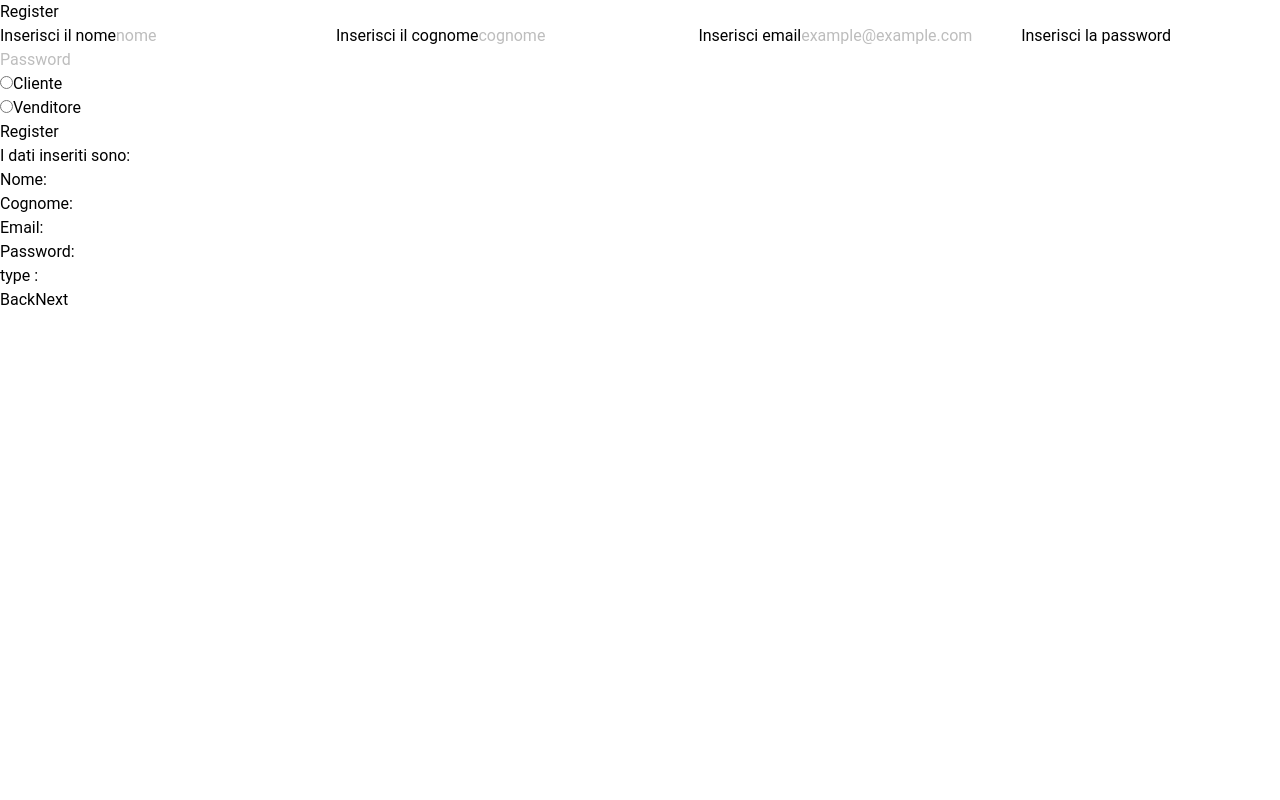
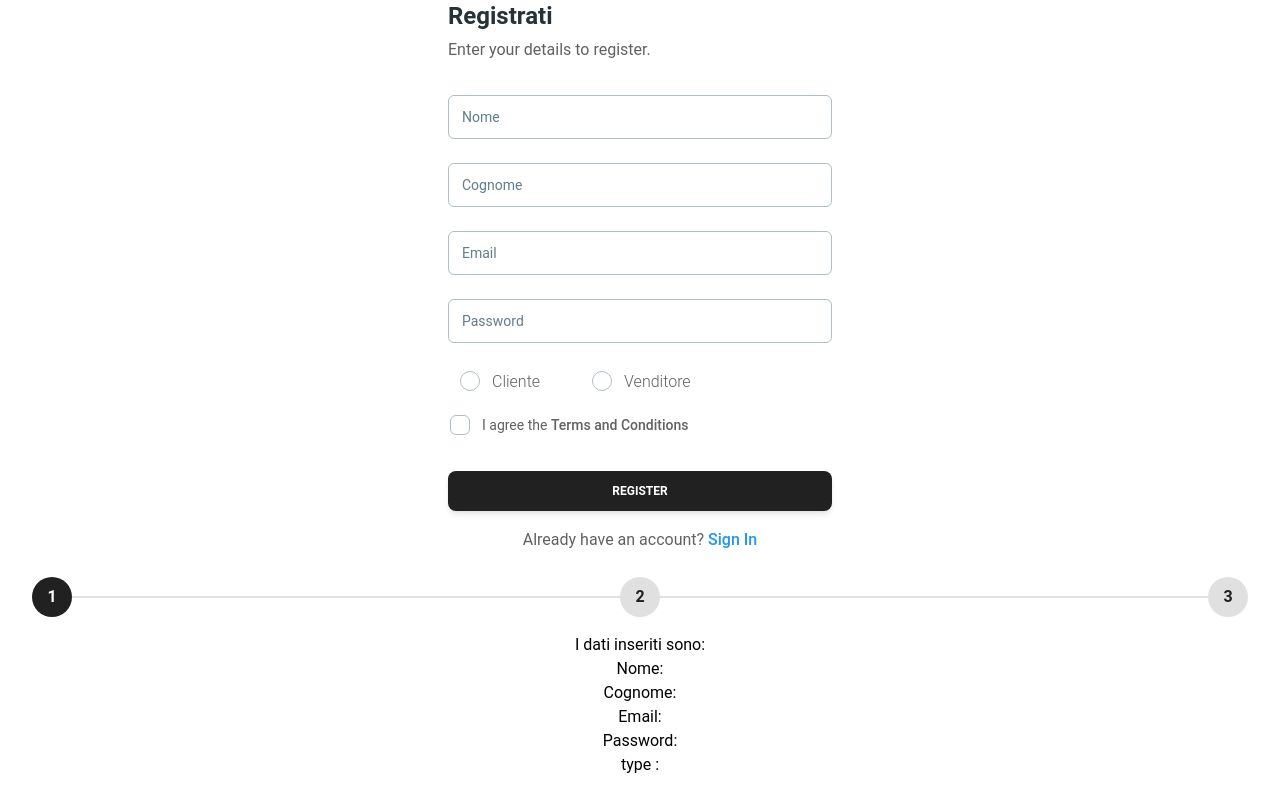
Before and after one commit to lpilla/olimpia-pet, a React (Vite) app: page /register in a window 1280 px wide. Built offline with nearby package versions, Linux system fonts and the light colour scheme.

Commit message:
form step1&2

```diff
--- a/src/pages/register/index.jsx
+++ b/src/pages/register/index.jsx
@@ -1,133 +1,172 @@
+import React from "react";
 import { Link } from "react-router-dom";
 import { useState } from "react";
+import {
+  Stepper,
+  Step,
+  Card,
+  Input,
+  Checkbox,
+  Button,
+  Typography,
+  Radio
+} from "@material-tailwind/react";
 
 const Register = () => {
   const [nome, setNome] = useState("");
   const [cognome, setCognome] = useState("");
   const [email, setEmail] = useState("");
   const [password, setPassword] = useState("");
-  const [step, setStep] = useState(1);
   const [data, setData] = useState({});
-
+  const [type, setType] = useState(false);
+  const [activeStep, setActiveStep] = React.useState(0);
+  const [isLastStep, setIsLastStep] = React.useState(false);
+  const [isFirstStep, setIsFirstStep] = React.useState(false);
   const changeStep = (e) => {
     e.preventDefault();
-    setData({ nome: nome, cognome: cognome, email: email, password: password });
-    setStep((p) => p + 1);
+    setData({
+      nome: nome,
+      cognome: cognome,
+      email: email,
+      password: password,
+      type: type,
+    });
+    handleNext();
   };
+  const handleNext = () => !isLastStep && setActiveStep((cur) => cur + 1);
+  const handlePrev = () => !isFirstStep && setActiveStep((cur) => cur - 1);
 
   return (
-    <div className="divPrincipale">
-      <h1>Register</h1>
-
-      {step === 1 && (
-        <form action="" className="form" onSubmit={changeStep}>
-          <label htmlFor="nome">Inserisci il nome</label>
-          <input
+    <div className="flex flex-col items-center max-w-8xl mx-auto">
+      <Card color="transparent" shadow={false}>
+        <Typography variant="h4" color="blue-gray">
+          Registrati
+        </Typography>
+        <Typography color="gray" className="mt-1 font-normal">
+          Enter your details to register.
+        </Typography>
+        {activeStep === 0 && (
+          <form
+            action=""
+            className="mt-8 mb-2 w-80 max-w-screen-lg sm:w-96"
+            onSubmit={changeStep}
+          >
+            <div className="mb-4 flex flex-col gap-6">
+              <Input
+                size="lg"
+                label="Nome"
                 type="text"
-            placeholder="nome"
                 id="nome"
                 value={nome}
                 onChange={(e) => setNome(e.target.value)}
               />
-
-          <label htmlFor="cognome">Inserisci il cognome</label>
-          <input
+              <Input
+                size="lg"
+                label="Cognome"
                 type="text"
                 id="cognome"
-            placeholder="cognome"
                 value={cognome}
                 onChange={(e) => setCognome(e.target.value)}
               />
-
-          <label htmlFor="email">Inserisci email</label>
-          <input
+              <Input
+                size="lg"
+                label="Email"
                 type="email"
                 id="email"
-            placeholder="example@example.com"
                 value={email}
                 onChange={(e) => setEmail(e.target.value)}
               />
-
-          <label htmlFor="password">Inserisci la password</label>
-          <input
+              <Input
                 type="password"
+                size="lg"
+                label="Password"
                 id="password"
-            placeholder="Password"
                 value={password}
                 onChange={(e) => setPassword(e.target.value)}
               />
-          <div className="typeOfUser">
-            <div className="choseUser">
-              <input
-                type="radio"
-                name="cliente"
-                id=""
+            </div>
+            <div className="flex gap-10">
+              <Radio
+                id="cliente"
+                name="type"
+                label="Cliente"
                 value="cliente"
-                onChange={(e) => setValue(e.target.value)}
+                onChange={(e) => setType(e.target.value)}
               />
-              <label htmlFor="cliente">Cliente</label>
+              <Radio
+                id="venditore"
+                name="type"
+                label="Venditore"
+                value="venditore"
+                onChange={(e) => setType(e.target.value)}
+              />
             </div>
-            <div className="choseVendor">
-              <input
-                type="radio"
-                name="venditore"
-                id=""
-                value="venditore"
-                onChange={(e) => setValue(e.target.value)}
+            <Checkbox
+              label={
+                <Typography
+                  variant="small"
+                  color="gray"
+                  className="flex items-center font-normal"
+                >
+                  I agree the
+                  <a
+                    href="#"
+                    className="font-medium transition-colors hover:text-blue-500"
+                  >
+                    &nbsp;Terms and Conditions
+                  </a>
+                </Typography>
+              }
+              containerProps={{ className: "-ml-2.5" }}
             />
-              <label htmlFor="venditore">Venditore</label>
-            </div>
-          </div>
-          <button className="btn_form">Register</button>
+
+            <Button className="mt-6" fullWidth type="submit">
+              Register
+            </Button>
+            <Typography color="gray" className="mt-4 text-center font-normal">
+              Already have an account?{" "}
+              <a
+                href="#"
+                className="font-medium text-blue-500 transition-colors hover:text-blue-700"
+              >
+                Sign In
+              </a>
+            </Typography>
           </form>
         )}
-      {step === 2 && <SecondStep data={data} setData={setData} />}
-      {step === 3 && <Authentication />}
+      </Card>
+      {activeStep === 1 && <Authentication />}
+      <div className="w-full py-4 px-8">
+        <Stepper
+          activeStep={activeStep}
+          isLastStep={(value) => setIsLastStep(value)}
+          isFirstStep={(value) => setIsFirstStep(value)}
+        >
+          <Step onClick={() => setActiveStep(0)}>1</Step>
+          <Step onClick={() => setActiveStep(1)}>2</Step>
+          <Step onClick={() => setActiveStep(2)}>3</Step>
+        </Stepper>
+        {activeStep === 1 && (
+          <div className="mt-16 flex justify-between">
+            <Button onClick={handlePrev} disabled={isFirstStep}>
+              Prev
+            </Button>
+            <Button onClick={handleNext} disabled={isLastStep}>
+              Next
+            </Button>
+          </div>
+        )}
+      </div>
       <h1>I dati inseriti sono: </h1>
       <h5>Nome:{data.nome}</h5>
       <h5>Cognome:{data.cognome}</h5>
       <h5>Email:{data.email}</h5>
       <h5>Password:{data.password}</h5>
       <h5>type :{data.type}</h5>
-      <div className="bottoniNextBack">
-        <button className="bottoniNextBack" onClick={() => setStep(1)}>
-          Back
-        </button>
-        <button className="bottoniNextBack" onClick={() => setStep(3)}>
-          Next
-        </button>
-      </div>
     </div>
   );
 };
 export default Register;
-
-const SecondStep = ({ data, setData }) => {
-  const [value, setValue] = useState("");
-  return (
-    <div>
-      <form
-        onSubmit={(e) => {
-          e.preventDefault();
-          setData({
-            ...data,
-            type: value,
-          });
-        }}
-      >
-        <input
-          type="radio"
-          name="venditore"
-          id=""
-          value="venditore"
-          onChange={(e) => setValue(e.target.value)}
-        />
-        <label htmlFor="venditore">Venditore</label>
-        <button type="submit">send</button>
-      </form>
-    </div>
-  );
-};
 
 //Metto un nome a caso, ma dovrebbe essere l'autenticazione dell'email
 const Authentication = () => {
```
Lines whose indentation alone changed are shown as unchanged.
